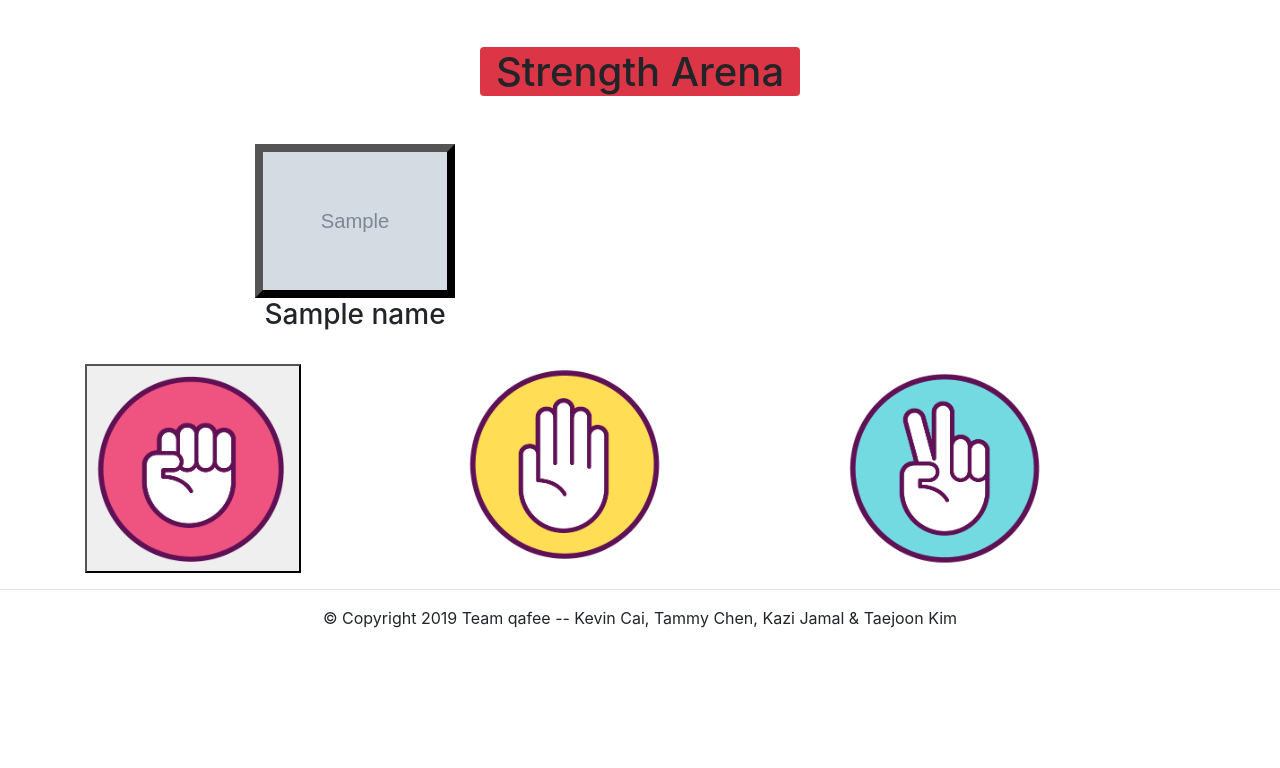
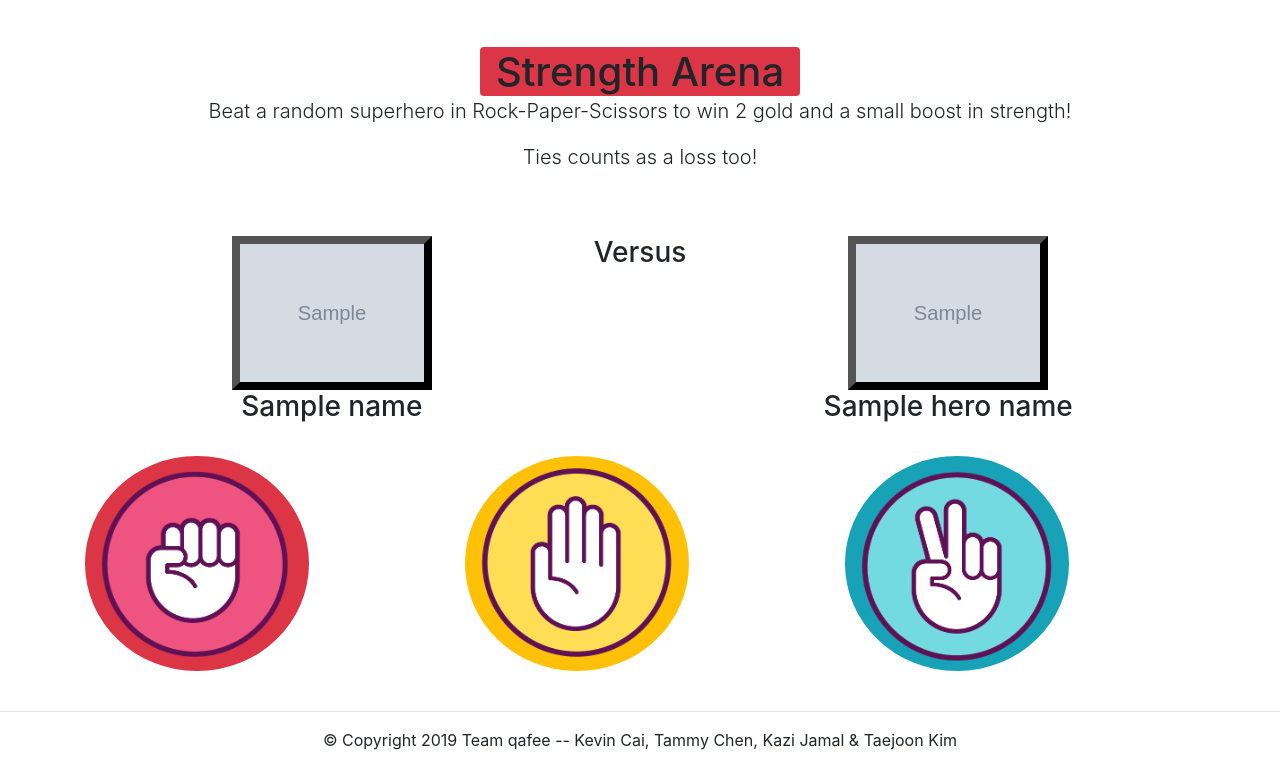
Before and after one commit to Kevin16777216/qafee__caiK-chenT-jamalK-kimT, a Flask app: template templates/strength.html in a window 1280 px wide. Shown: the part 56-824 px from the top of the page. Before the commit the page ends 684 px from the top, so only its background shows below. Run offline with Flask 2, Linux system fonts and the light colour scheme; the template is opened without the code that fills it: most values are stand-ins (such as "Sample title", 1, 10 or a date in 2020); grey boxes marked "Sample" are stand-in pictures; some libraries are stand-ins or nearby versions.

Commit message:
worked further on strength mini game; strengthresults not yet done

```diff
--- a/app.py
+++ b/app.py
@@ -123,12 +123,33 @@ def trivia():
     return render_template('trivia.html')
 
 # STRENGTH MINIGAME
-
+randHeroID = 0
 @app.route("/strength")
 @login_required
 def strength():
     user = dbfunctions.getUser(c,str(session['userID']))
-    return render_template('strength.html', image = user[5], name = user[4])
+    global randHeroID
+    randHeroID = random.randint(1, 731)
+    hImage = dbfunctions.getHeroImage(c, randHeroID)
+    hName = dbfunctions.getHeroName(c, randHeroID)
+    return render_template('strength.html', image = user[5], name = user[4], heroImage = hImage, heroName = hName)
+
+@app.route("/strengthresults")
+@login_required
+def strengthresult():
+    userID = session['userID']
+    user = dbfunctions.getUser(c,str(userID))
+    global randHeroID
+    randRPC = random.randint(1, 3)
+    userRPC = int(request.form['rpc'])
+    hImage = dbfunctions.getHeroImage(c, randHeroID)
+    hName = dbfunctions.getHeroName(c, randHeroID)
+    if (userRPC == 1 and randRPC == 3) or (userRPC == 3 and randRPC == 2) or (userRPC == 2 and randRPC == 1):
+        dbfunctions.updateStats(c, userID, strength = 3, xp = 25, gold = 2)
+        return render_template('strengthresults.html', image = user[5], name = user[4], heroImage = hImage, heroName = hName, userResult = userRPC, heroResult = randRPC, isWinner = True)
+    else:
+        dbfunctions.updateStats(c, userID, strength = 1, xp = 10)
+        return render_template('strengthresults.html', image = user[5], name = user[4], heroImage = hImage, heroName = hName, userResult = userRPC, heroResult = randRPC, isWinner = False)
 
 # LOTTO MINIGAME
 
--- a/doc/devlog.txt
+++ b/doc/devlog.txt
@@ -90,3 +90,7 @@ jamalK -- 2019-11-24 15:01
 Added login_required decorator in app.py.
 Modified app.py to add categories "error" and "success" to flashed messages.
 Modified base.html to change alert color based on flashed message category and made alerts dismissable.
+
+kimT -- 2019-11-25 5:26
+Finished most of strength.html.
+Added strengthresults.html; still needs some adjustments.
--- a/templates/strength.html
+++ b/templates/strength.html
@@ -7,6 +7,8 @@
   <br>
   <h1 class="d-inline bg-danger px-3 rounded">Strength Arena</h1>
   <br>
+  <p class="lead">Beat a random superhero in Rock-Paper-Scissors to win 2 gold and a small boost in strength!</p>
+  <p class="lead">Ties counts as a loss too!</p>
 </div>
 
 <br>
@@ -19,8 +21,13 @@
       <br>
       <h3>{{name}}</h3>
     </div>
+    <div class="col-xs">
+      <h3>Versus</h3>
+    </div>
     <div class="col">
-
+      <img src={{heroImage}} width="200" alt="Picture of {{heroName}}" style="border: 8px outset black">
+      <br>
+      <h3>{{heroName}}</h3>
     </div>
   </div>
 </div>
@@ -30,16 +37,30 @@
 <div id="rock paper scissors" class="container float-center">
   <div class="row">
     <div class="col">
-      <button type="button" name="button">
+    <form action="/strengthresults">
+      <input type="hidden" name="rpc" value="1">
+      <button class="btn btn-danger border-0 rounded-circle" type="submit" name="submit">
         <img src="static/rock.png" width="200" alt="Rock">
       </button>
+    </form>
     </div>
     <div class="col">
-      <img src="static/paper.png" width="200" alt="Paper">
+    <form action="/strengthresults">
+      <input type="hidden" name="rpc" value="2">
+      <button class="btn btn-warning border-0 rounded-circle" type="submit" name="submit">
+        <img src="static/paper.png" width="200" alt="Paper">
+      </button>
+    </form>
     </div>
     <div class="col">
-      <img src="static/scissors.png" width="200" alt="Scissors">
+    <form action="/strengthresults">
+      <input type="hidden" name="rpc" value="3">
+      <button class="btn btn-info border-0 rounded-circle" type="submit" name="submit">
+        <img src="static/scissors.png" width="200" alt="Scissors">
+      </button>
+    </form>
     </div>
   </div>
 </div>
+<br>
 {% endblock %}
```
Also changed, not shown: templates/strengthresults.html (added, +71 -0 lines), utl/dbfunctions.py (+18 -0 lines).
